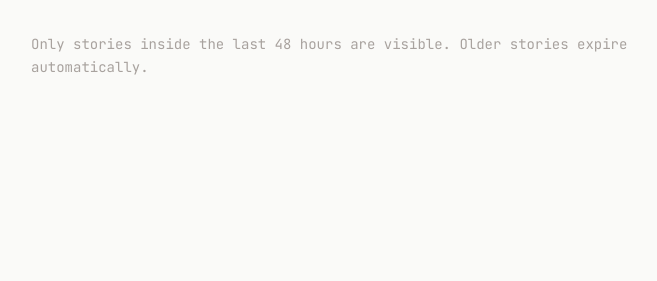
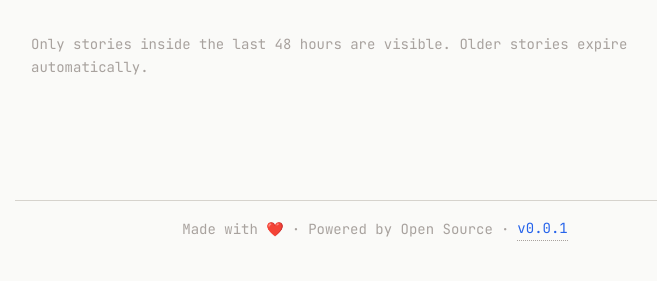
Before and after one commit to malvavisc0/news48, a FastAPI app: page / in a window 1280 px wide. Shown: the part 924-1205 px from the top of the page, without its empty margins (265-922 px from the left). Before the commit the page ends 999 px from the top, so only its background shows below. Run offline with FastAPI, Linux system fonts and the light colour scheme; data that the repository does not hold is empty; parts of the project's set-up code (start-up, migrations or seed data) failed here and were passed over.

Commit message:
adding footer!

```diff
--- a/web/static/style.css
+++ b/web/static/style.css
@@ -55,6 +55,49 @@ body {
     line-height: var(--leading-body);
     -webkit-font-smoothing: antialiased;
     text-rendering: optimizeLegibility;
+}
+
+.site-footer {
+    margin-top: 12px;
+    padding: 0 16px 40px;
+}
+
+.site-footer__inner {
+    max-width: 720px;
+    margin: 0 auto;
+    padding-top: 18px;
+    border-top: 1px solid var(--rule);
+}
+
+.site-footer__content {
+    margin: 0;
+    display: flex;
+    flex-wrap: wrap;
+    align-items: center;
+    justify-content: center;
+    gap: 8px;
+    font-family: 'JetBrains Mono', monospace;
+    font-size: var(--text-xs);
+    line-height: var(--leading-meta);
+    color: var(--ink-faint);
+    text-align: center;
+}
+
+.site-footer a {
+    color: var(--action);
+    text-decoration: none;
+    border-bottom: 1px dotted var(--ink-faint);
+    padding-bottom: 1px;
+}
+
+.site-footer a:hover {
+    border-bottom-style: solid;
+    border-bottom-color: var(--action);
+    text-decoration: none;
+}
+
+.site-footer a:focus-visible {
+    outline-offset: 3px;
 }
 
 a {
--- a/web/templates/base.html
+++ b/web/templates/base.html
@@ -19,6 +19,17 @@
     <main class="page">
         {% block content %}{% endblock %}
     </main>
+    <footer class="site-footer" aria-label="Site footer">
+        <div class="site-footer__inner">
+            <p class="site-footer__content">
+                <span>Made with ❤️</span>
+                <span aria-hidden="true">·</span>
+                <span>Powered by Open Source</span>
+                <span aria-hidden="true">·</span>
+                <a href="https://github.com/malvavisc0/news48" target="_blank" rel="noopener">v0.0.1</a>
+            </p>
+        </div>
+    </footer>
 </body>
 
 </html>
```
